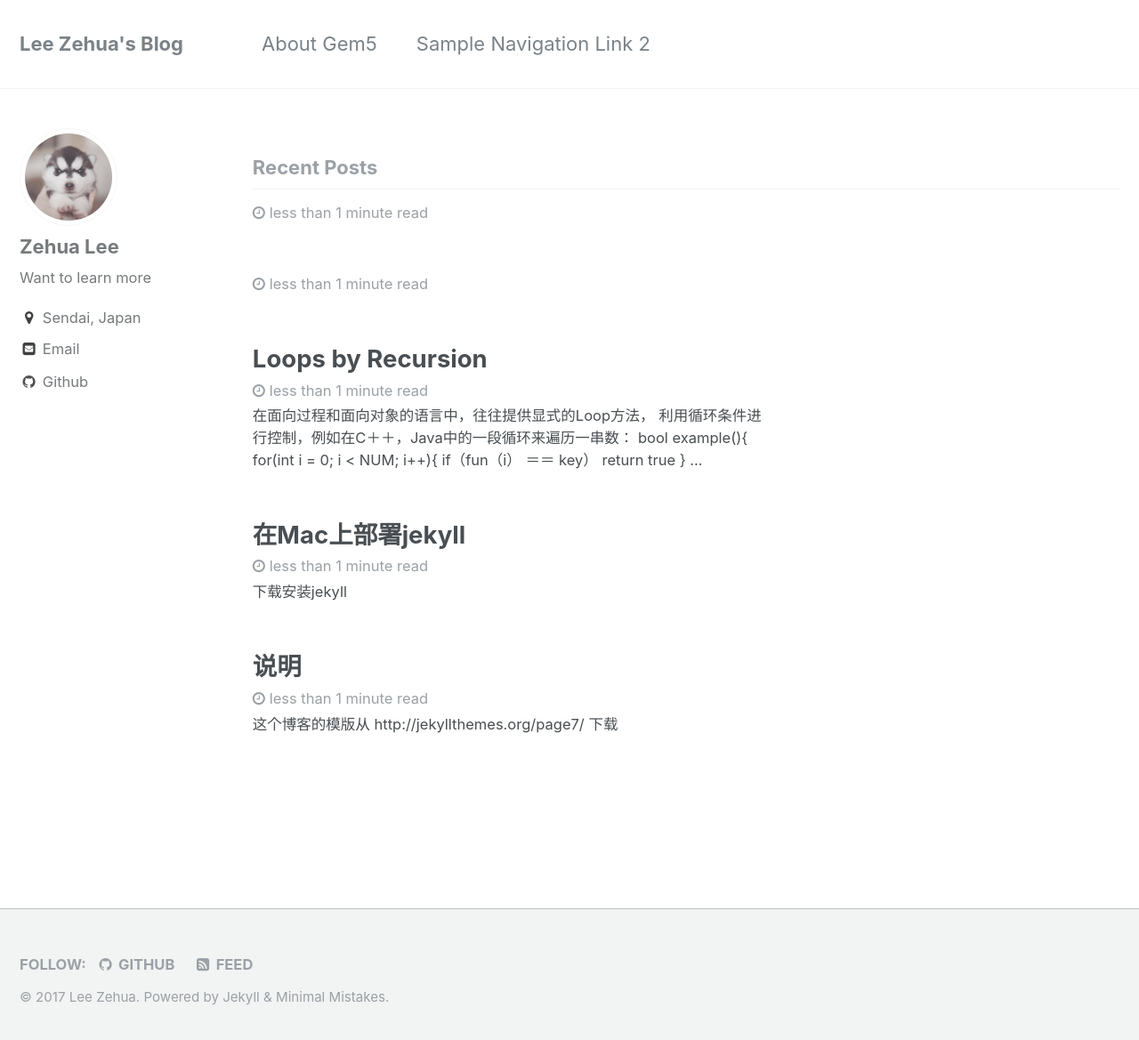
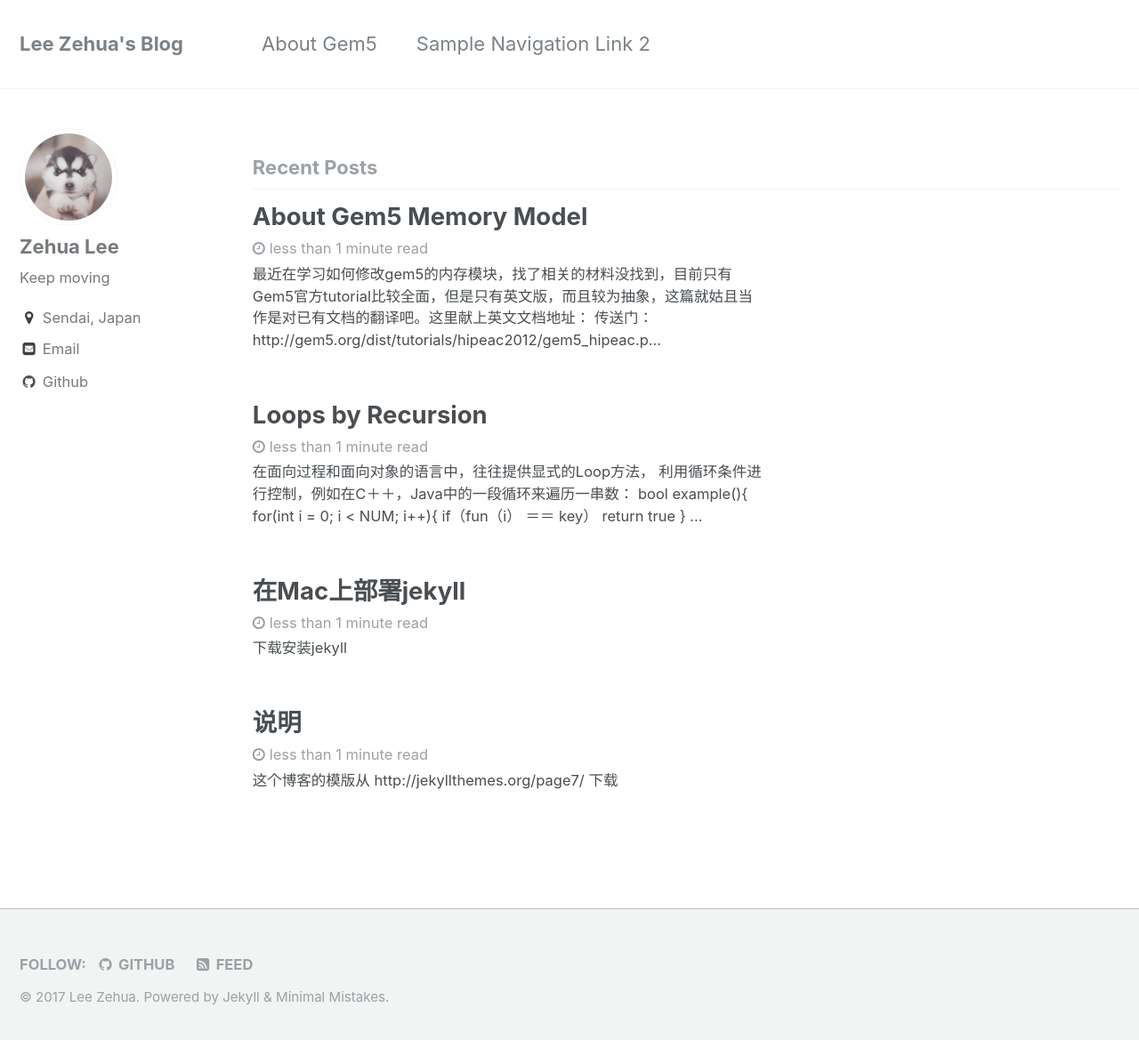
Before and after one commit to ZehuaLee/ZehuaLee.github.io, a Jekyll site: the page built from index.html, in a window 1280 px wide and 1177 px high. Shown: the top 1169 px of the window at 89% size. Built offline with Jekyll 4.4.1, drawn with Linux system fonts in a browser that asks for light colours; the list of posts is cut into pages by our own code; part of the change alters nothing that is shown.

Commit message:
changed page

```diff
--- a/_config.yml
+++ b/_config.yml
@@ -79,7 +79,7 @@ analytics:
 author:
   name             : "Zehua Lee"
   avatar           : "bio-photo.jpg"
-  bio              : "Want to learn more"
+  bio              : "Keep moving"
   location         : "Sendai, Japan"
   email            : "leezehua@outlook.com"
   uri              :
--- a/_posts/2016-11-10-Gem5.md
+++ b/_gem5/2016-11-10-Gem5.md
@@ -1,7 +1,7 @@
 ---
-category: Gem5
+
 title: 'About Gem5 Memory Model'
-_
+
 ---
 
 最近在学习如何修改gem5的内存模块，找了相关的材料没找到，目前只有Gem5官方tutorial比较全面，但是只有英文版，而且较为抽象，这篇就姑且当作是对已有文档的翻译吧。这里献上英文文档地址：
--- a/_posts/2016-12-14-About sshfs.md
+++ b/_posts/2016-12-14-About sshfs.md
@@ -1,7 +1,7 @@
 ---
-category: Gem5
+
 title: 'About Gem5 Memory Model'
-_
+
 ---
 
 最近在学习如何修改gem5的内存模块，找了相关的材料没找到，目前只有Gem5官方tutorial比较全面，但是只有英文版，而且较为抽象，这篇就姑且当作是对已有文档的翻译吧。这里献上英文文档地址：
```
